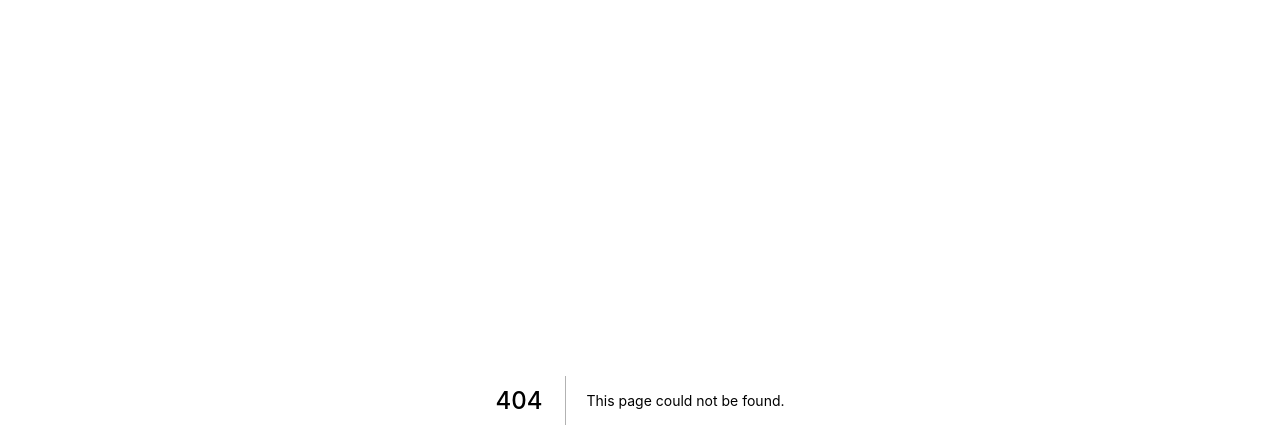
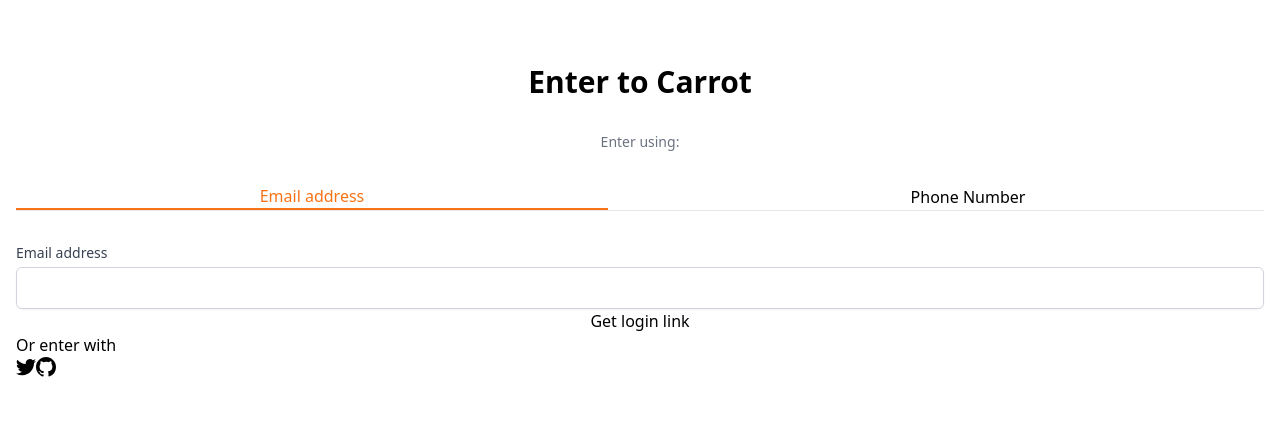
Before and after one commit to rlarbxo157/carrotmarket, a Next.js app in the folder carrot-market/: page /enter in a window 1280 px wide. Before the commit this address had no page. Shown: the top 448 px of the page. Built offline with nearby package versions, Linux system fonts and the light colour scheme.

Commit message:
make login form

```diff
--- a/carrot-market/package.json
+++ b/carrot-market/package.json
@@ -9,6 +9,7 @@
     "lint": "next lint"
   },
   "dependencies": {
+    "@tailwindcss/forms": "^0.5.0",
     "next": "12.1.5",
     "react": "18.0.0",
     "react-dom": "18.0.0"
@@ -21,6 +22,8 @@
     "eslint": "8.13.0",
     "eslint-config-next": "12.1.5",
     "postcss": "^8.4.12",
+    "prettier": "^2.6.2",
+    "prettier-plugin-tailwindcss": "^0.1.8",
     "tailwindcss": "^3.0.24",
     "typescript": "4.6.3"
   }
--- /dev/null
+++ b/carrot-market/pages/enter.tsx
@@ -0,0 +1,82 @@
+import { useState } from "react";
+
+function custCls(...classNames:string[]) {
+    return classNames.join(" ");
+}
+
+export default function Enter() {
+  const [method, setMethod] = useState<"email" | "phone">("email");
+  const onEmailClick = () => setMethod("email");
+  const onPhoneClick = () => setMethod("phone");
+  return (
+    <div className="mt-16 px-4">
+      <h3 className="text-3xl font-bold text-center">Enter to Carrot</h3>
+      <div className="mt-8">
+        <div className="flex flex-col items-center">
+          <h5 className="text-sm text-gray-500 font-medium">Enter using:</h5>
+          <div className="grid border-b w-full mt-8 grid-cols-2 gap-16">
+            <button onClick={onEmailClick} className={custCls("pd-4 font-medium ",method==="email" ? 'border-b-2 border-orange-500 text-orange-500' : "border-transparent")}>
+                Email address
+            </button>
+            <button onClick={onPhoneClick} className={custCls("pd-4 font-medium",method==="phone" ? 'border-b-2 border-orange-500 text-orange-500' : "border-transparent")}  >
+                Phone Number
+            </button>
+          </div>
+        </div>
+        <form className="flex flex-col mt-8">
+          <label className="text-sm font-medium text-gray-700">
+            {method === "email" ? "Email address" : null}
+            {method === "phone" ? "Phone number" : null}
+          </label>
+          <div className="mt-1">
+            {method === "email" ? <input type="email" className="appearance-none w-full px-3 py-2 border border-gray-300 rounded-md shadow-sm placeholder-gray-400 focus:outline-none focus:ring-orange-500 focus:border-orange-500" required /> : null}
+            {method === "phone" ? (
+              <div>
+                <span>+82</span>
+                <input type="number" required />
+              </div>
+            ) : null}
+          </div>
+          <button>
+            {method === "email" ? "Get login link" : null}
+            {method === "phone" ? "Get one-time password" : null}
+          </button>
+        </form>
+        <div>
+          <div>
+            <div />
+            <div>
+              <span>Or enter with</span>
+            </div>
+          </div>
+          <div>
+            <button>
+              <svg
+                className="w-5 h-5"
+                aria-hidden="true"
+                fill="currentColor"
+                viewBox="0 0 20 20"
+              >
+                <path d="M6.29 18.251c7.547 0 11.675-6.253 11.675-11.675 0-.178 0-.355-.012-.53A8.348 8.348 0 0020 3.92a8.19 8.19 0 01-2.357.646 4.118 4.118 0 001.804-2.27 8.224 8.224 0 01-2.605.996 4.107 4.107 0 00-6.993 3.743 11.65 11.65 0 01-8.457-4.287 4.106 4.106 0 001.27 5.477A4.073 4.073 0 01.8 7.713v.052a4.105 4.105 0 003.292 4.022 4.095 4.095 0 01-1.853.07 4.108 4.108 0 003.834 2.85A8.233 8.233 0 010 16.407a11.616 11.616 0 006.29 1.84" />
+              </svg>
+            </button>
+            <button>
+              <svg
+                className="w-5 h-5"
+                aria-hidden="true"
+                fill="currentColor"
+                viewBox="0 0 20 20"
+              >
+                <path
+                  fillRule="evenodd"
+                  d="M10 0C4.477 0 0 4.484 0 10.017c0 4.425 2.865 8.18 6.839 9.504.5.092.682-.217.682-.483 0-.237-.008-.868-.013-1.703-2.782.605-3.369-1.343-3.369-1.343-.454-1.158-1.11-1.466-1.11-1.466-.908-.62.069-.608.069-.608 1.003.07 1.531 1.032 1.531 1.032.892 1.53 2.341 1.088 2.91.832.092-.647.35-1.088.636-1.338-2.22-.253-4.555-1.113-4.555-4.951 0-1.093.39-1.988 1.029-2.688-.103-.253-.446-1.272.098-2.65 0 0 .84-.27 2.75 1.026A9.564 9.564 0 0110 4.844c.85.004 1.705.115 2.504.337 1.909-1.296 2.747-1.027 2.747-1.027.546 1.379.203 2.398.1 2.651.64.7 1.028 1.595 1.028 2.688 0 3.848-2.339 4.695-4.566 4.942.359.31.678.921.678 1.856 0 1.338-.012 2.419-.012 2.747 0 .268.18.58.688.482A10.019 10.019 0 0020 10.017C20 4.484 15.522 0 10 0z"
+                  clipRule="evenodd"
+                />
+              </svg>
+            </button>
+          </div>
+        </div>
+      </div>
+    </div>
+  );
+}
--- a/carrot-market/pages/index.tsx
+++ b/carrot-market/pages/index.tsx
@@ -1,11 +1,30 @@
-import type { NextPage } from 'next'
+import type {NextPage} from 'next'
 
 const Home: NextPage = () => {
-  return (
-      <div className="bg-red-500">
-       <h1 className="text-black-500">it works</h1>
-      </div>
-  )
+    return (
+        <div className={"bg-slate-400 py-20 px-10 grid gap-10"}>
+            <div className={"bg-white p-6 rounded-3xl shadow-xl"}>
+                <span className="font-semibold text-3xl my-2">Select Item</span>
+                <div className='flex justify-between my-2'>
+                    <span className='text-gray-500'>Grey Chair</span>
+                    <span className="font-semibold">$19</span>
+                </div>
+                <div className='flex justify-between'>
+                    <span>Grey Chair</span>
+                    <span className="font-semibold">$19</span>
+                </div>
+                <div className='flex justify-between mt-2 pt-2 border-t-2 border-dashed'>
+                    <span>Total</span>
+                    <span className="font-semibold">$10</span>
+                </div>
+                <div className='mt-5 bg-blue-500 text-white p-3 text-center rounded-xl w-1/2 mx-auto'>Checkout</div>
+
+            </div>
+            <div className={"bg-white p-10 rounded-2xl shadow-xl"}></div>
+            <div className={"bg-white p-10 rounded-2xl shadow-xl"}></div>
+            <div className={"bg-white p-10 rounded-2xl shadow-xl"}></div>
+        </div>
+    )
 }
 
 export default Home
--- a/carrot-market/postcss.config.js
+++ b/carrot-market/postcss.config.js
@@ -1,6 +1,8 @@
 module.exports = {
   plugins: {
-    tailwindcss: {},
+    tailwindcss: {
+      config:'./tailwind.config.js'
+    },
     autoprefixer: {},
   },
 }
--- a/carrot-market/tailwind.config.js
+++ b/carrot-market/tailwind.config.js
@@ -1,12 +1,14 @@
 module.exports = {
     content: [
-        './pages/**/*.{html,ts,tsx}',
-        './components/**/*.{html,ts,tsx}',
+        './pages/**/*.{html,ts,tsx,js,jsx}',
+        './components/**/*.{html,ts,tsx,js,jsx}',
     ],
   theme: {
     extend: {},
   },
-  plugins: [],
+  darkMode:"media",
+  plugins: [require("@tailwindcss/forms")],
 }
+
 // 어디에서 tailwind 를 사용할것인지 알려줘야함.
 // 예를 들어 pages 폴더에서 사용할것이면 content:[] 에 ./pages/**/*.{}  -> pages 폴더에 모든 폴더에 모든파일이 가능, 확장자명 제한
```
Also changed, not shown: carrot-market/styles/globals.css (line endings or trailing spaces), 2 other files (tests, documents, lock files or other folders).
